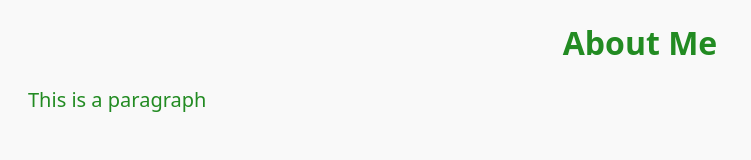
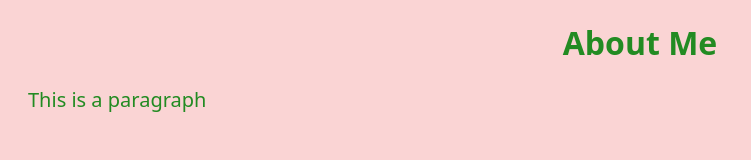
Before and after one commit to nady-lab/WebDev_Project_Carpoolers, a plain HTML site: page about.html in a window 1280 px wide. Shown: the whole page, without its empty margins (0-751 px from the left). Drawn offline with Linux system fonts and the light colour scheme.

Commit message:
modified:   about.css

```diff
--- a/about.css
+++ b/about.css
@@ -1,5 +1,5 @@
  body {
-    background-color: #f9f9f9;
+    background-color: #fad4d4;
 }
 
 h1 {
```
